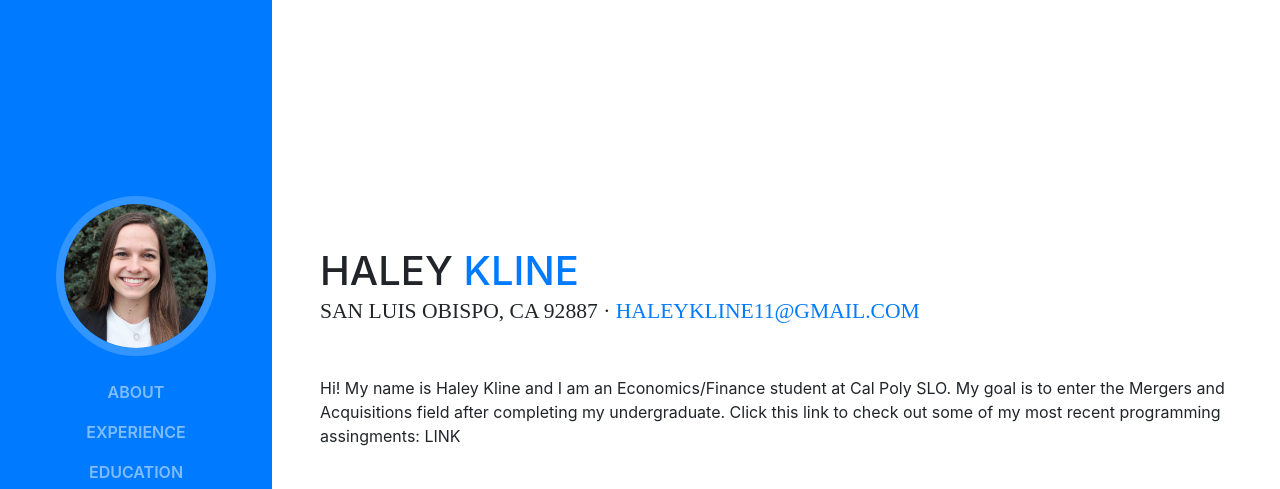
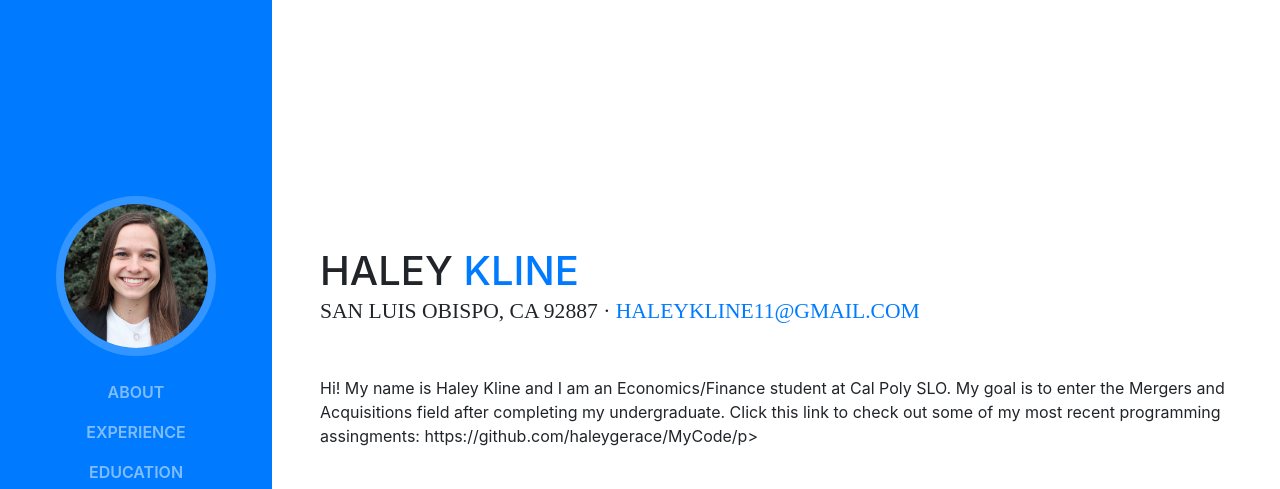
Before and after one commit to haleygerace/haleygerace.github.io, a website with bundled scripts: page index.html in a window 1280 px wide. Shown: the top 489 px of the page. Built offline with nearby package versions, Linux system fonts and the light colour scheme; a web font is replaced by a local one.

Commit message:
linked new repo

```diff
--- a/index.html
+++ b/index.html
@@ -72,7 +72,7 @@
           <div class="subheading mb-5"> San Luis Obispo, CA 92887 ·
             <a href="mailto:haleykline11@gmail.com">haleykline11@gmail.com</a>
           </div>
-          <p class="mb-5">Hi! My name is Haley Kline and I am an Economics/Finance student at Cal Poly SLO. My goal is to enter the Mergers and Acquisitions field after completing my undergraduate. Click this link to check out some of my most recent programming assingments: LINK</p>
+          <p class="mb-5">Hi! My name is Haley Kline and I am an Economics/Finance student at Cal Poly SLO. My goal is to enter the Mergers and Acquisitions field after completing my undergraduate. Click this link to check out some of my most recent programming assingments: https://github.com/haleygerace/MyCode/p>
           <ul class="list-inline list-social-icons mb-0">
             <li class="list-inline-item">
               <a href="#">
```
